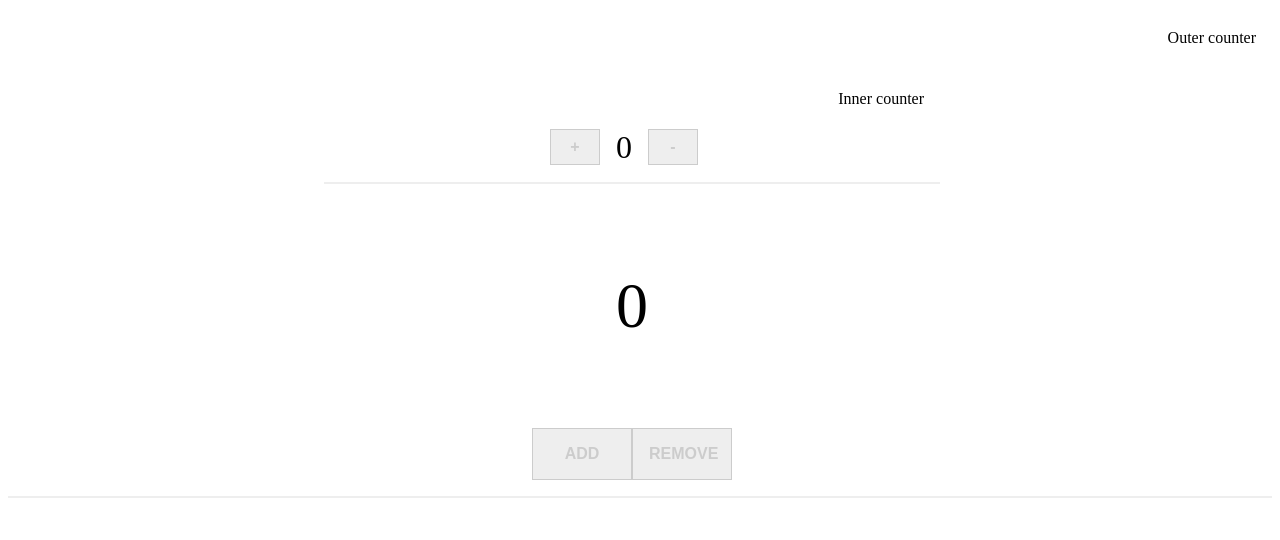
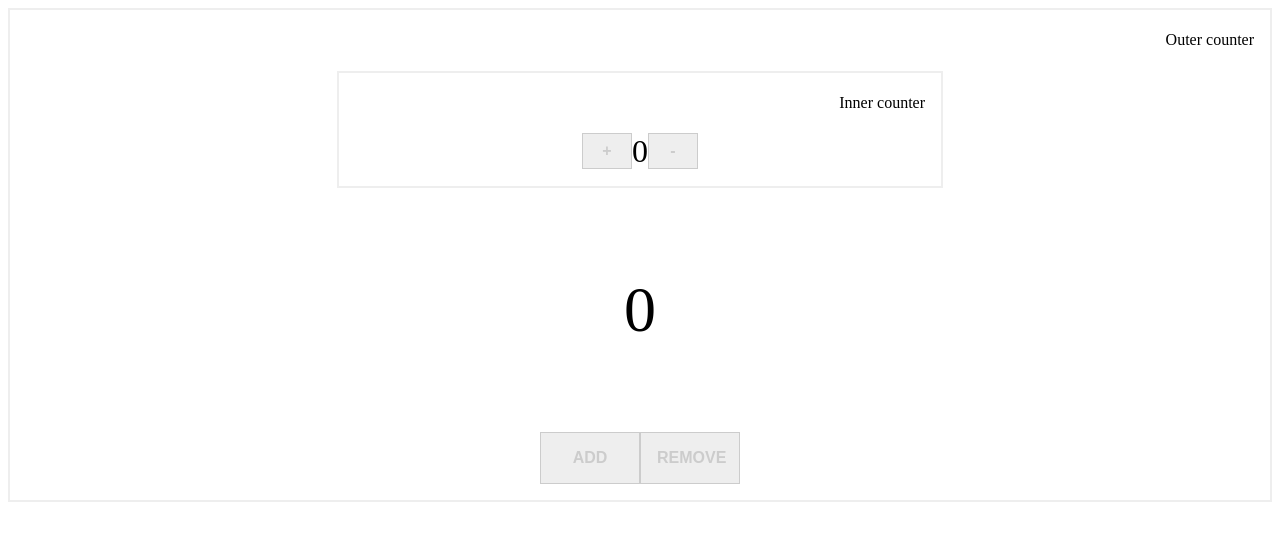
Before and after one commit to torraagus/circleci-react, a React app: page / in a window 1280 px wide. Built offline with nearby package versions, Linux system fonts and the light colour scheme.

Commit message:
update mixins for better style

```diff
--- a/src/components/styles/mixins/counters.scss
+++ b/src/components/styles/mixins/counters.scss
@@ -15,13 +15,12 @@
     .counter-#{$inner-or-outer} {
         font-size: $fontSize;
         font-weight: lighter;
-        padding: 0 1rem 0 1rem;
     }
 }
 
 @mixin define-counter-grid($inner-or-outer) {
     .grid-counter-#{$inner-or-outer} {
-        border-bottom: 2px solid #eeeeee;
-        padding: 0 1rem 1rem 0;
+        border: 2px solid #eeeeee;
+        padding-bottom: 1rem;
     }
 }
```
